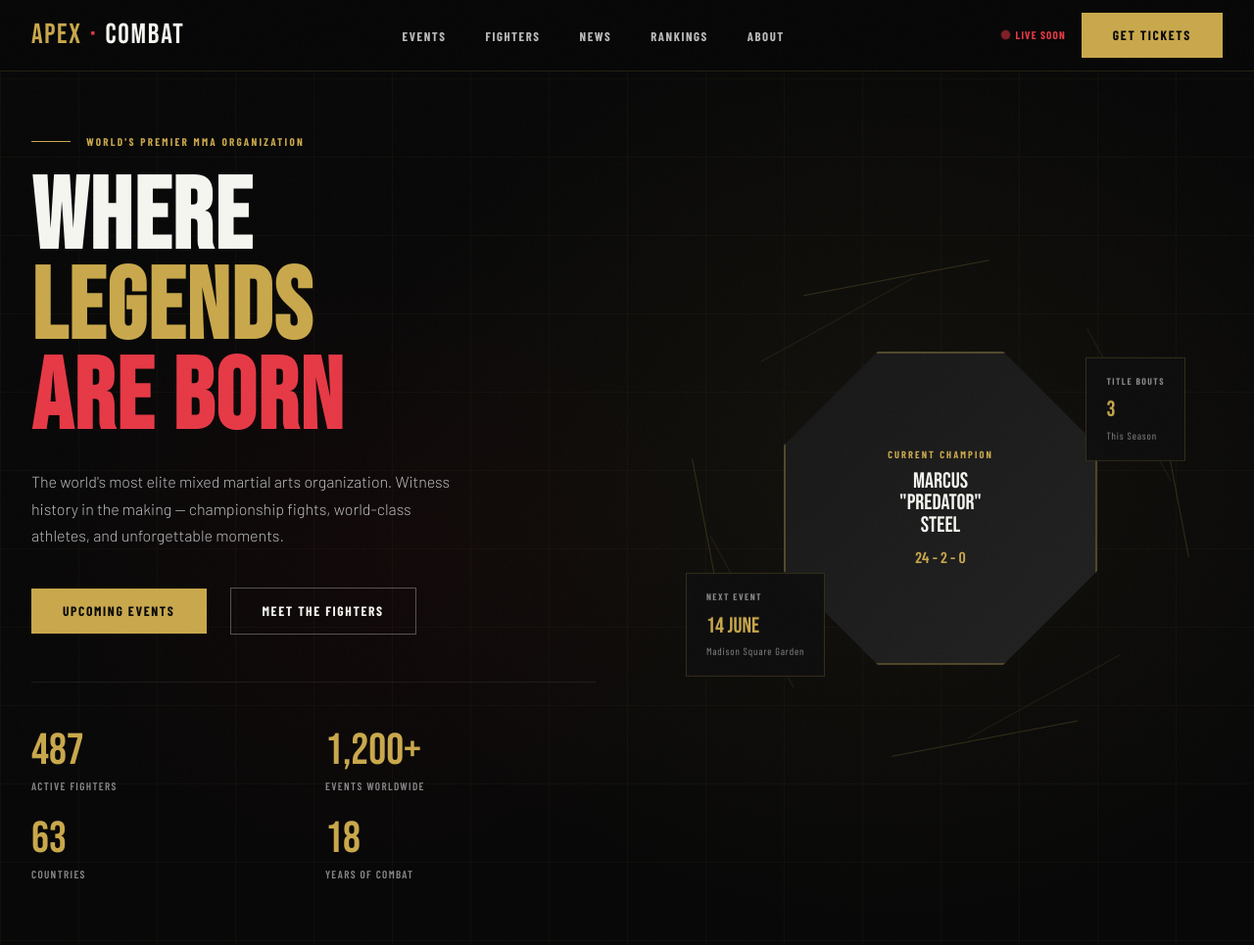
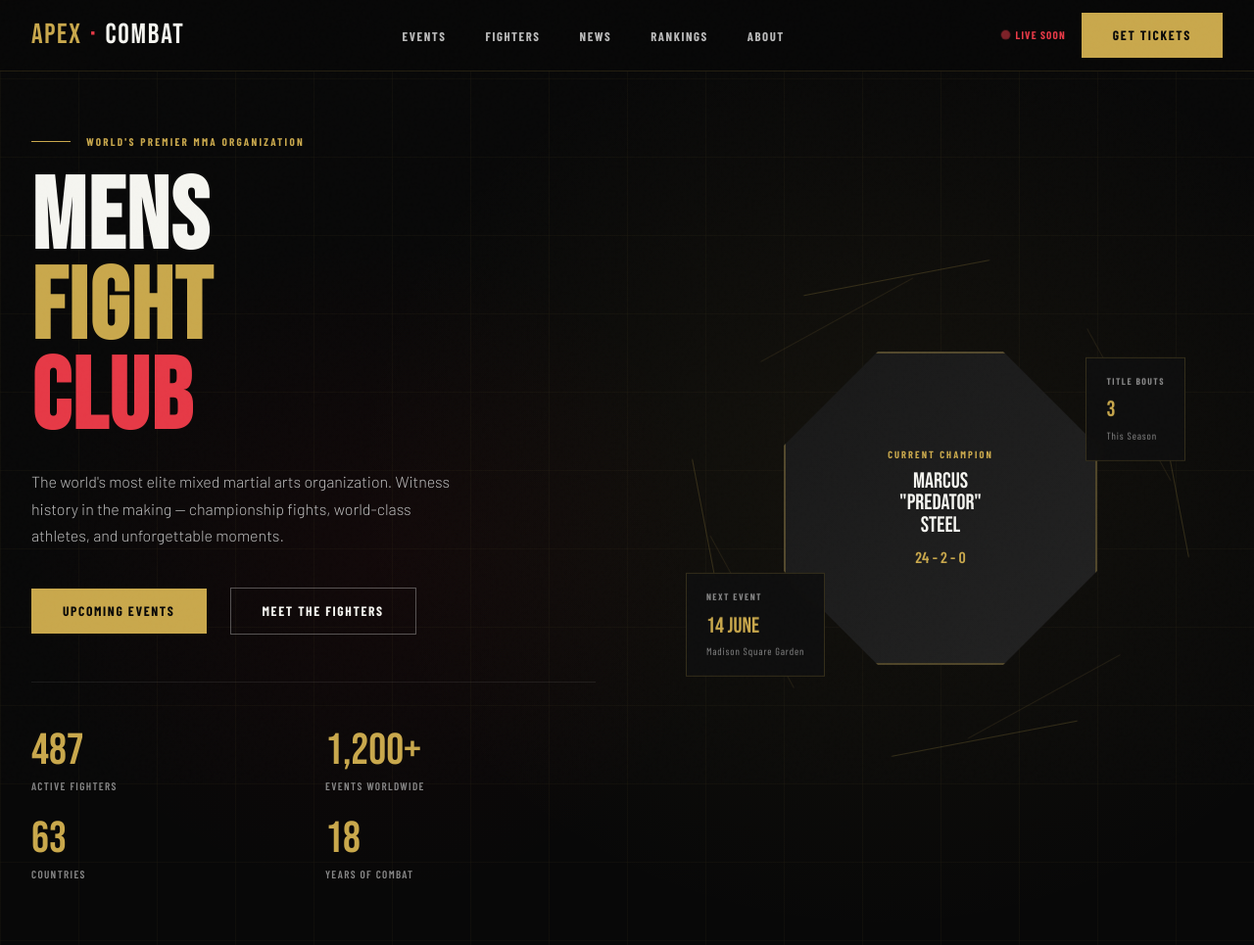
Before and after one commit to junaidshaikh171/Cidi-mma, a Flask app: page / in a window 1280 px wide. Shown: the top 965 px of the page at 98% size. Run offline with Flask 3, Linux system fonts and the light colour scheme; some web fonts are replaced.

Commit message:
Update index.html

```diff
--- a/templates/index.html
+++ b/templates/index.html
@@ -55,9 +55,9 @@
         </div>
 
         <h1 class="hero-title">
-          <span class="line-1">WHERE</span>
-          <span class="line-2">LEGENDS</span>
-          <span class="line-3">ARE BORN</span>
+          <span class="line-1">MENS</span>
+          <span class="line-2">FIGHT</span>
+          <span class="line-3">CLUB</span>
         </h1>
 
         <p class="hero-subtitle">
```
